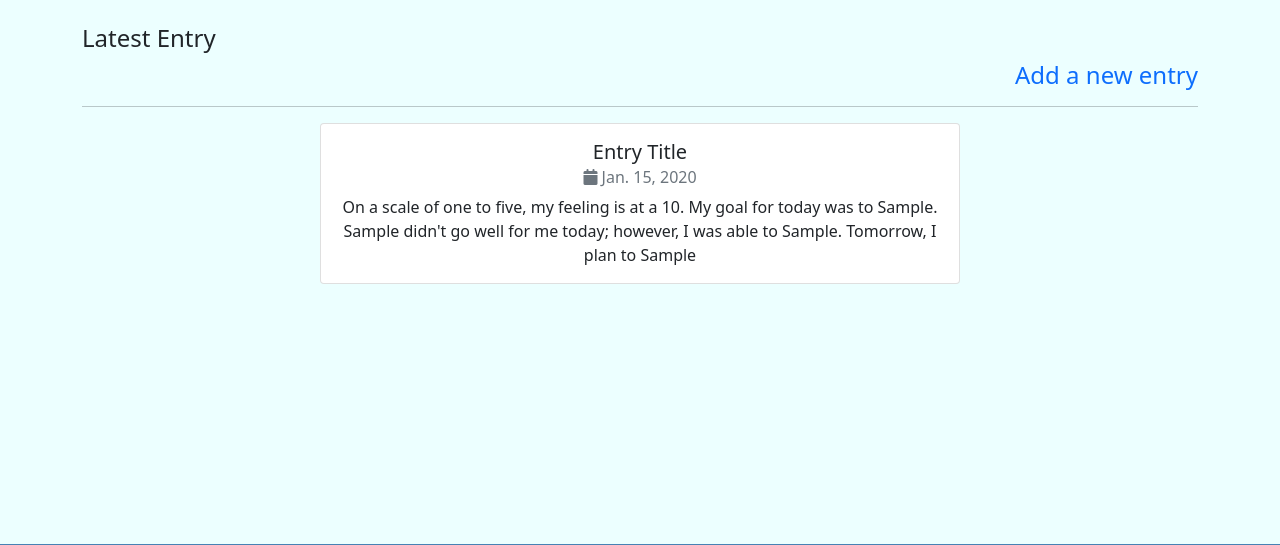
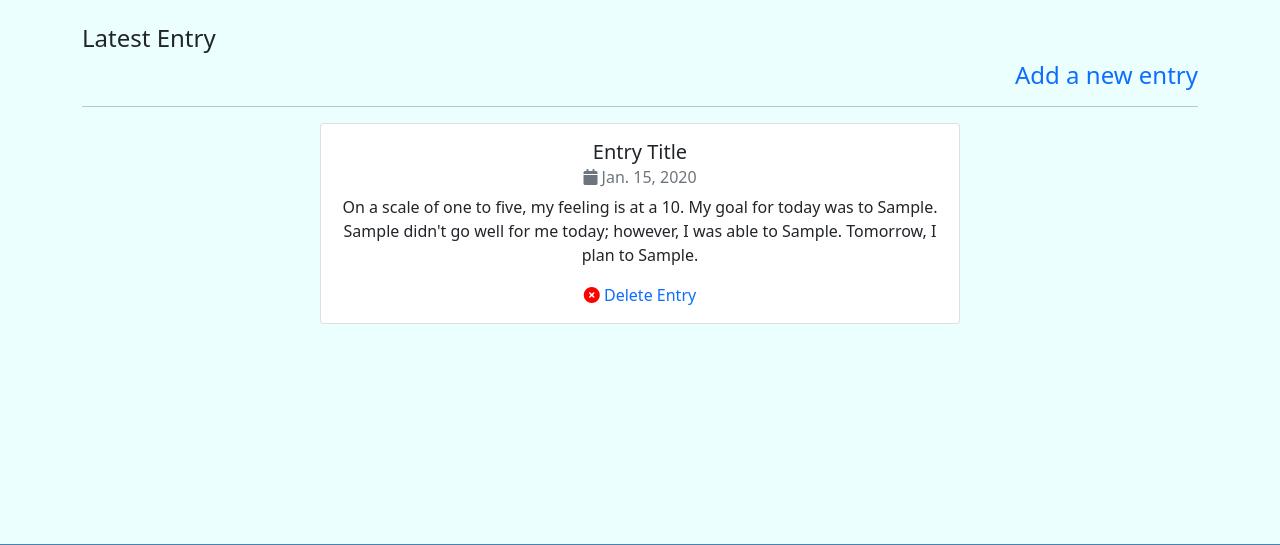
Before and after one commit to mathcoder3141/diary, a Django app: page /diary/ in a window 1280 px wide. Shown: the part 56-601 px from the top of the page. Run offline with Django 3.2, Linux system fonts and the light colour scheme; a user stored in the database is signed in; tables that the repository leaves empty hold one stand-in row (values such as "Sample post"); some libraries are stand-ins or nearby versions.

Commit message:
Fixed design bug where HTML rendered incorrectly if no entries

```diff
--- a/entries/templates/diary.html
+++ b/entries/templates/diary.html
@@ -6,7 +6,7 @@ Avaliable Entries
 {% endblock %}
 
 {% block content %}
-{% if user.is_authenticated %}
+{% if latest_entry.count != 0 %}
 <div class="container">
   <div class="row">
 
@@ -14,6 +14,7 @@ Avaliable Entries
       <h4>Latest Entry</h4>
         <h4 align="right"><a href="{% url 'entry' %}">Add a new entry</a></h4>
 		<hr>
+
 		<center>
 		<div class="card" style="width: 40rem;">
   <div class="card-body">
@@ -22,8 +23,9 @@ Avaliable Entries
     <p class="card-text">On a scale of one to five, my feeling is at a {{ latest_entry.scale_feeling }}.
         My goal for today was to {{ latest_entry.goal_today }}.
         {{ latest_entry.negative }} didn't go well for me today; however, I was able to {{ latest_entry.overcome }}.
-        Tomorrow, I plan to {{ latest_entry.goal_tomorrow }}
+        Tomorrow, I plan to {{ latest_entry.goal_tomorrow }}.
     </p>
+      <a href="{% url 'delete_entry' latest_entry.pk %}" class="card-link"><i class="fas fa-times-circle" style="color:#FF0000;"></i>&nbsp;Delete Entry</a>
   </div>
 </div>
             </center>
@@ -31,7 +33,6 @@ Avaliable Entries
   </div>
 </div>
 {% else %}
-            <p><a href="{% url 'login' %}">Login</a></p>
-
+    <p> No entries exist. Add a new entry to start tracking your growth! </p>
 {% endif %}
 {% endblock %}
--- a/entries/templates/entry.html
+++ b/entries/templates/entry.html
@@ -17,7 +17,7 @@ Daily Entry
 		<div class="card w-75" style="background-color:#F7F7F7 !important;border:1px solid #4682b4 !important;">
 <div class="card-body">
     <h5 class="card-title">Hello, {{ user|title }}, how was your day?</h5>
-{% for field in form.visible_fields %}
+{% for field in entry.visible_fields %}
     {{ date }}
     <div class="form-group">
       {{ field.label_tag }}
--- a/entries/views.py
+++ b/entries/views.py
@@ -1,4 +1,4 @@
-from django.shortcuts import render, redirect
+from django.shortcuts import render, redirect, HttpResponse
 from django.contrib.auth import logout as django_logout
 from django.contrib.auth.decorators import login_required
 from .forms import RegisterForm, EntryQuestions
@@ -22,29 +22,36 @@ def register(response):
 
 
 @login_required(login_url='/login')
-def entry(request):
-    form = EntryQuestions(request.POST)
-    if request.method == 'POST':
-        if form.is_valid():
-            # valid entry date is YYYY-MM-DD
-            form_entry = form.save(commit=False)
-            form_entry.user = request.user
-            form_entry.save()
-            return redirect('diary')
-        else:
-            print(form.errors)
-    else:
-        form = EntryQuestions()
-    return render(request, "entry.html", {'form': form})
-
-
-@login_required(login_url='/login')
 def diary(request):
     if Entry.objects.filter(user=request.user).exists():
         latest_entry = Entry.objects.filter(user=request.user)[0]
     else:
         latest_entry = Entry.objects.filter(user=request.user)
     return render(request, 'diary.html', {'latest_entry': latest_entry})
+
+
+@login_required(login_url='/login')
+def entry(request):
+    entry = EntryQuestions(request.POST)
+    if request.method == 'POST':
+        if entry.is_valid():
+            # valid entry date is YYYY-MM-DD
+            entry = entry.save(commit=False)
+            entry.user = request.user
+            entry.save()
+            return redirect('diary')
+        else:
+            print(entry.errors)
+    else:
+        entry = EntryQuestions()
+    return render(request, "entry.html", {'entry': entry})
+
+
+@login_required(login_url='/login')
+def delete_entry(request, pk):
+    del_entry = Entry.objects.get(pk=pk)
+    del_entry.delete()
+    return redirect('diary')
 
 
 @login_required(login_url='/login')
--- a/personal_diary/urls.py
+++ b/personal_diary/urls.py
@@ -22,6 +22,7 @@ urlpatterns = [
     path('', views.index, name='index'),
     path('register/', views.register, name="register"),
     path('entry/', views.entry, name='entry'),
+    path('delete/<int:pk>/', views.delete_entry, name='delete_entry'),
     path('diary/', views.diary, name='diary'),
     path('logout/', views.logout, name='custom_logout'),
     path('settings/', views.settings, name='settings'),
```
